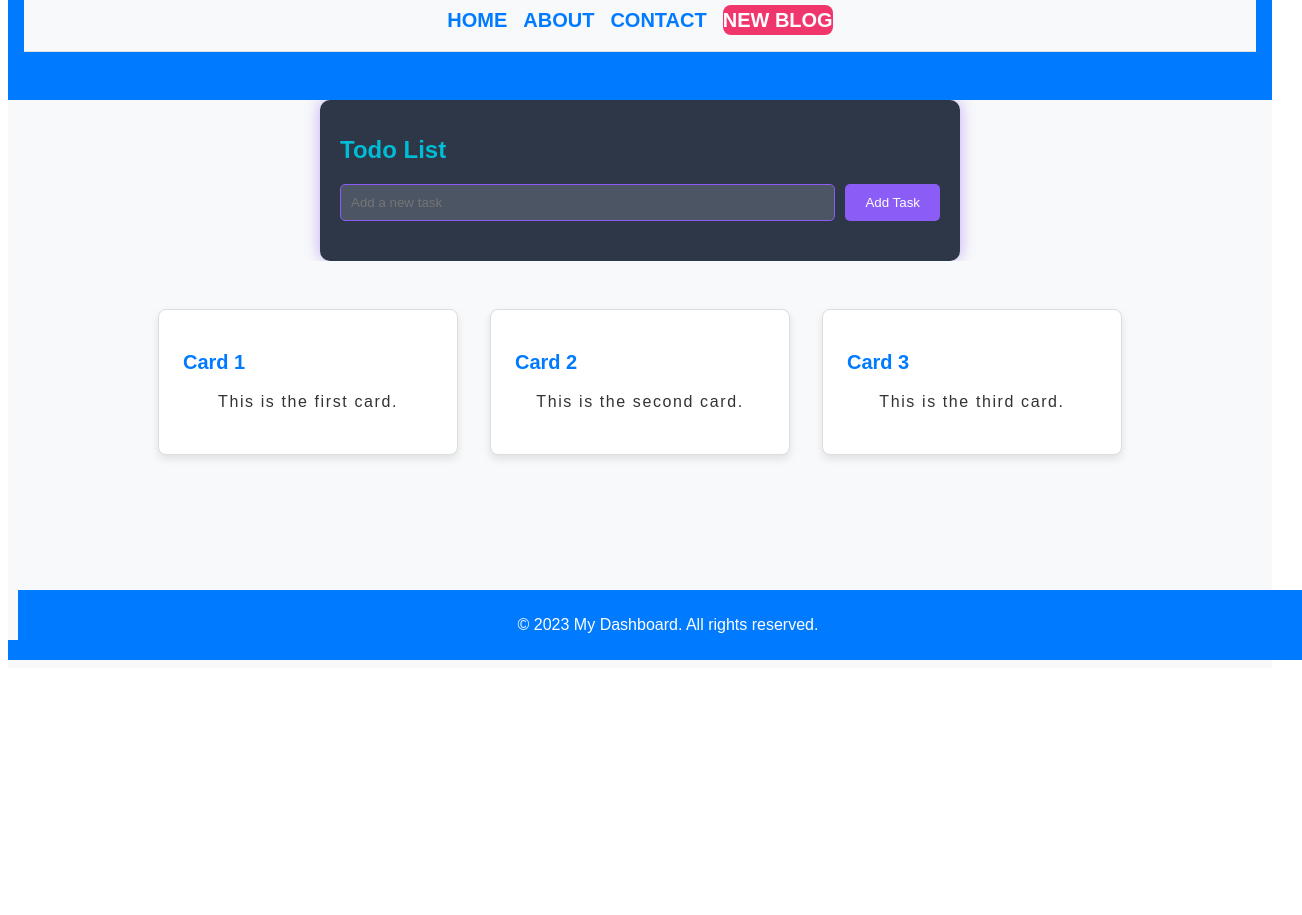
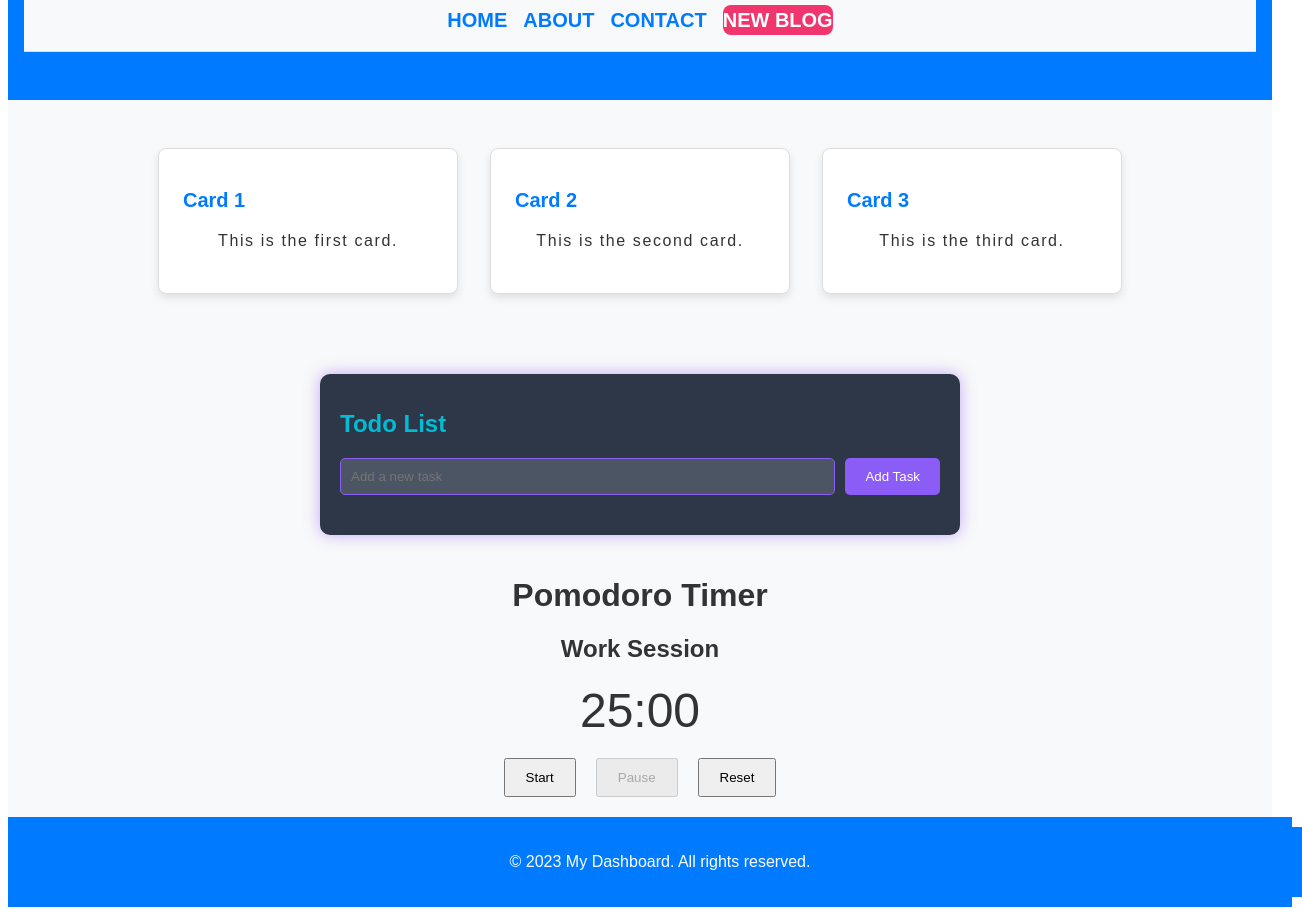
Before and after one commit to lewiii254/Progskill, a React (Vite) app: page / in a window 1280 px wide. Shown: the part 140-1055 px from the top of the page, 1302 px wide, since content can reach past the window. Before the commit the page ends 816 px from the top, so only its background shows below. Built offline with nearby package versions, Linux system fonts and the light colour scheme.

Commit message:
Pomodoro counter add challenge day 3😁😀

```diff
--- a/src/App.jsx
+++ b/src/App.jsx
@@ -3,20 +3,23 @@ import Navbar from './components/Navbar';
 import Card from './components/Card';
 import Footer from './components/Footer';
 import TodoList from './components/TodoList';
+import Pomodoro from './components/Pomodoro';
 
 function App() {
   return (
     <div className="dashboard">
       <Navbar />
-      <div className="todo-container">
-        <TodoList />
-      </div>
       <div className="cards-container">
         <Card title="Card 1" content="This is the first card." />
         <Card title="Card 2" content="This is the second card." />
         <Card title="Card 3" content="This is the third card." />
       </div>
-
+      <div className="todo-container">
+        <TodoList />
+      </div>
+     <div>
+      <Pomodoro />
+     </div>
       <div className="footer"><Footer /></div>
     </div>
   );
--- /dev/null
+++ b/src/components/Pomodoro.jsx
@@ -0,0 +1,87 @@
+import React, { useState, useEffect } from 'react';
+
+const Pomodoro = () => {
+  const [timeLeft, setTimeLeft] = useState(1500); // 25 minutes in seconds
+  const [isRunning, setIsRunning] = useState(false); // Timer running status
+  const [phase, setPhase] = useState('work'); // 'work' or 'break'
+
+  useEffect(() => {
+    console.log('useEffect triggered:', { isRunning, timeLeft, phase }); // Debug log
+    let timer;
+    if (isRunning && timeLeft > 0) {
+      timer = setTimeout(() => {
+        console.log('Timer ticking:', timeLeft - 1); // Debug timer
+        setTimeLeft(timeLeft - 1);
+      }, 1000);
+    } else if (isRunning && timeLeft === 0) {
+      console.log('Switching phase from', phase); // Debug phase switch
+      if (phase === 'work') {
+        setPhase('break');
+        setTimeLeft(300); // 5-minute break
+      } else {
+        setPhase('work');
+        setTimeLeft(1500); // Back to 25-minute work
+      }
+    }
+    return () => {
+      if (timer) clearTimeout(timer); // Cleanup
+    };
+  }, [isRunning, timeLeft, phase]);
+
+  const formatTime = (seconds) => {
+    const minutes = Math.floor(seconds / 60);
+    const secs = seconds % 60;
+    return `${minutes.toString().padStart(2, '0')}:${secs.toString().padStart(2, '0')}`;
+  };
+
+  const handleStart = () => {
+    console.log('Start clicked'); // Debug button
+    setIsRunning(true);
+  };
+
+  const handlePause = () => {
+    console.log('Pause clicked'); // Debug button
+    setIsRunning(false);
+  };
+
+  const handleReset = () => {
+    console.log('Reset clicked'); // Debug button
+    setIsRunning(false);
+    setPhase('work');
+    setTimeLeft(1500);
+  };
+
+  return (
+    <div style={{ textAlign: 'center', padding: '20px' }}>
+      <h1>Pomodoro Timer</h1>
+      <h2>{phase === 'work' ? 'Work Session' : 'Break Time'}</h2>
+      <div style={{ fontSize: '48px', margin: '20px' }}>
+        {formatTime(timeLeft)}
+      </div>
+      <div>
+        <button
+          onClick={handleStart}
+          disabled={isRunning}
+          style={{ margin: '0 10px', padding: '10px 20px' }}
+        >
+          Start
+        </button>
+        <button
+          onClick={handlePause}
+          disabled={!isRunning}
+          style={{ margin: '0 10px', padding: '10px 20px' }}
+        >
+          Pause
+        </button>
+        <button
+          onClick={handleReset}
+          style={{ margin: '0 10px', padding: '10px 20px' }}
+        >
+          Reset
+        </button>
+      </div>
+    </div>
+  );
+};
+
+export default Pomodoro;
--- a/src/styles.css
+++ b/src/styles.css
@@ -118,7 +118,6 @@ body {
   text-align: center;
   bottom: 0;
   width: 100%;
-  position: fixed;
 
 }
 
```
